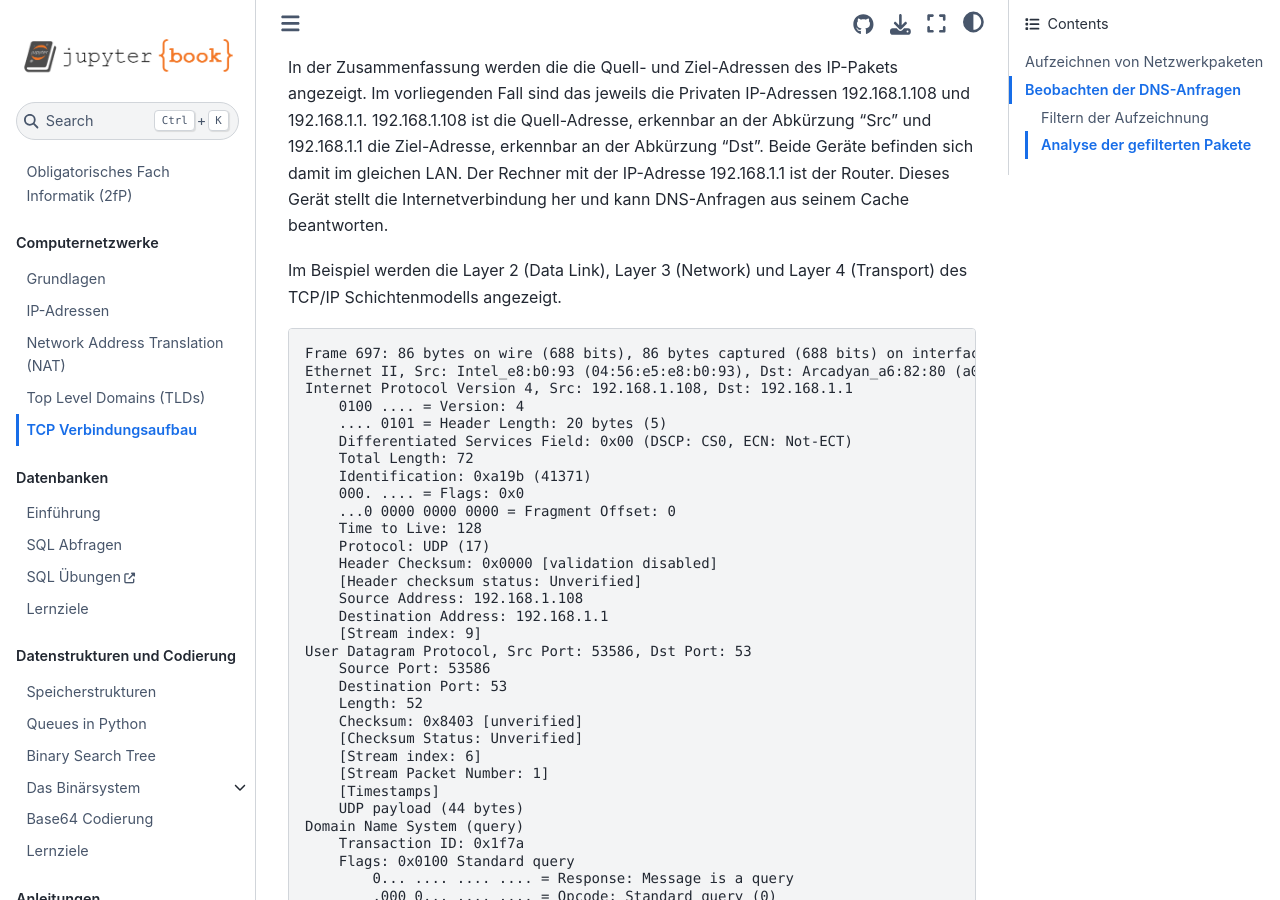
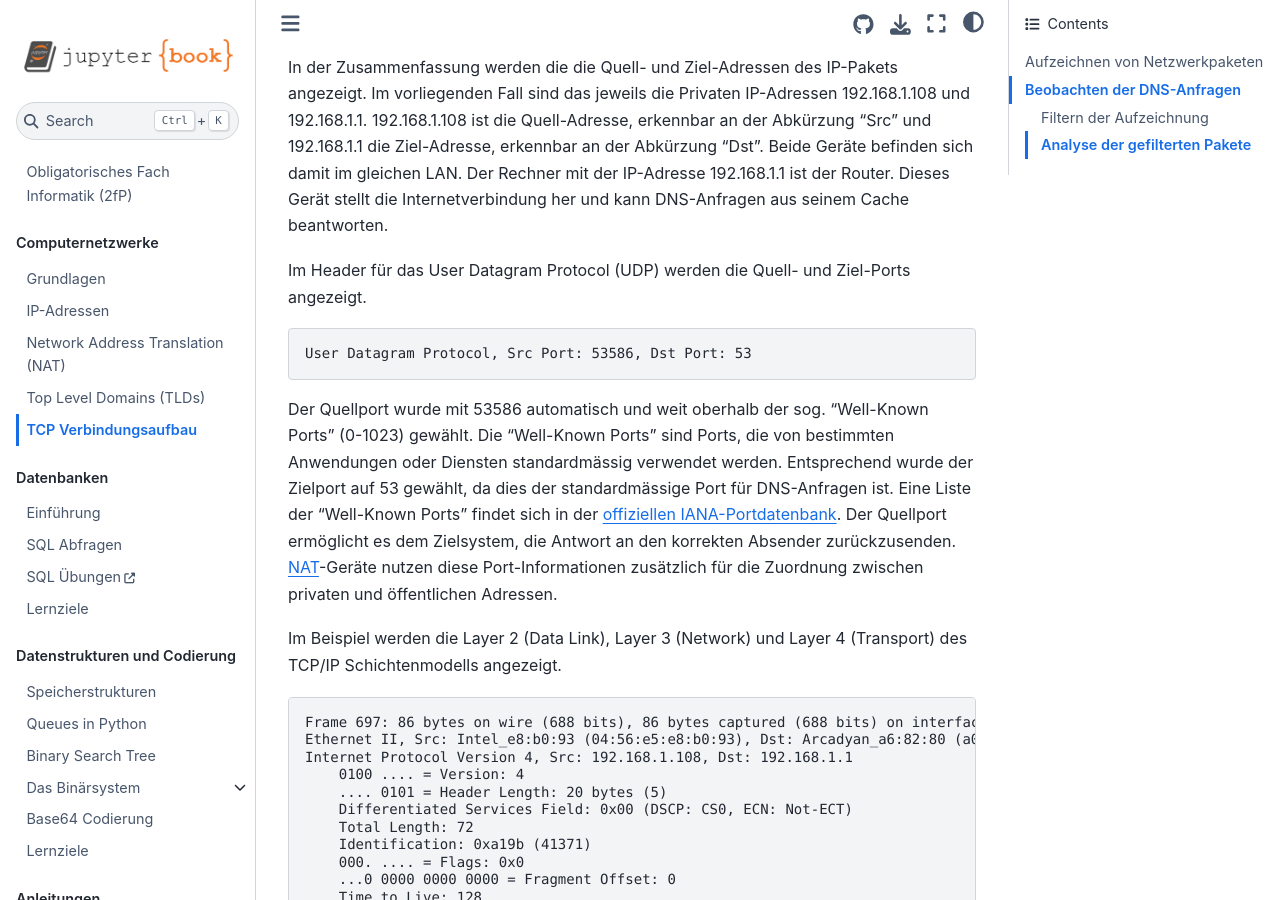
Before and after one commit to SkriptenMk/I_fP_24-28, a Jupyter Book: the page built from docs/250829/three_way_handshake.md, in a window 1280 px wide and 900 px high, scrolled down 3083 px. Built offline with Jupyter Book 1.0.4 settings and Sphinx 7.4.7 and the Sphinx Book theme 1.1.4, drawn with Linux system fonts in a browser that asks for light colours.

Commit message:
Beschreibe die Inhalte des UDP-Headers

````diff
--- a/docs/250829/three_way_handshake.md
+++ b/docs/250829/three_way_handshake.md
@@ -108,7 +108,25 @@ befinden sich damit im gleichen LAN. Der Rechner mit der IP-Adresse
 192.168.1.1 ist der Router. Dieses Gerät stellt die Internetverbindung
 her und kann DNS-Anfragen aus seinem Cache beantworten.
 
+Im Header für das User Datagram Protocol (UDP) werden die Quell- und
+Ziel-Ports angezeigt.
 
+```text
+User Datagram Protocol, Src Port: 53586, Dst Port: 53
+```
+Der Quellport wurde mit 53586 automatisch und weit oberhalb der sog.
+"Well-Known Ports" (0-1023) gewählt. Die "Well-Known Ports" sind Ports,
+die von bestimmten Anwendungen oder Diensten standardmässig verwendet
+werden. Entsprechend wurde der Zielport auf 53 gewählt, da dies der
+standardmässige Port für DNS-Anfragen ist. Eine Liste der "Well-Known Ports"
+findet sich in der
+<a
+href="https://www.iana.org/assignments/service-names-port-numbers/service-names-port-numbers.xhtml"
+target="_blank">
+offiziellen IANA-Portdatenbank</a>. Der Quellport ermöglicht es dem
+Zielsystem, die Antwort an den korrekten Absender zurückzusenden.
+[NAT](../250822/nat.md)-Geräte nutzen diese Port-Informationen zusätzlich für die Zuordnung
+zwischen privaten und öffentlichen Adressen.
 
 Im Beispiel werden die Layer 2 (Data Link), Layer 3 (Network) und Layer
 4 (Transport) des TCP/IP Schichtenmodells angezeigt.
````
